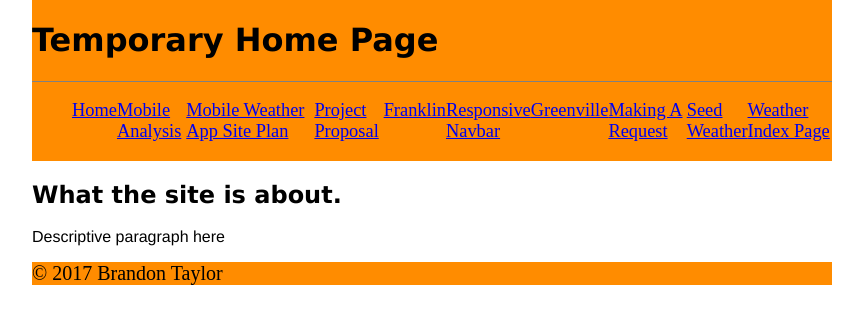
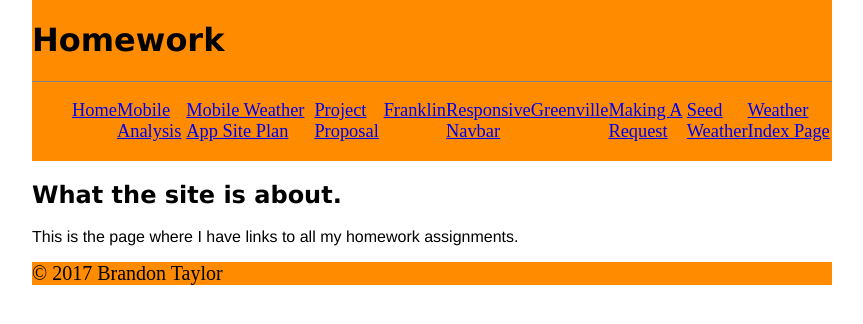
Before and after one commit to Jettrooper147/Jettrooper147.github.io, a plain HTML site: page homework/index.html in a window 1280 px wide. Shown: the whole page, without its empty margins (208-1071 px from the left). Drawn offline with Linux system fonts and the light colour scheme.

Commit message:
homework
changed title of page

```diff
--- a/homework/index.html
+++ b/homework/index.html
@@ -2,14 +2,14 @@
 <html lang="en">
     <head>
         <meta charset="utf-8">
-        <title>Temporary Home Page | CIT 230 class | Frontend development</title>
+        <title>Homework | CIT 230 class | Frontend development</title>
         <meta name="description" content="Short description of the site">
         <meta name="viewport" content="width=device-width">
         <link rel="stylesheet" type="text/css" href="/project.css">
     </head>
     <body>
         <header>
-            <h1>Temporary Home Page</h1>
+            <h1>Homework</h1>
             <nav>
                 <ul>
                     <li><a href="/index.html">Home</a> </li>
@@ -29,7 +29,7 @@
 
         <main>
             <h2>What the site is about.</h2>
-            <p>Descriptive paragraph here</p>
+            <p>This is the page where I have links to all my homework assignments.</p>
 
         </main>
 
```
